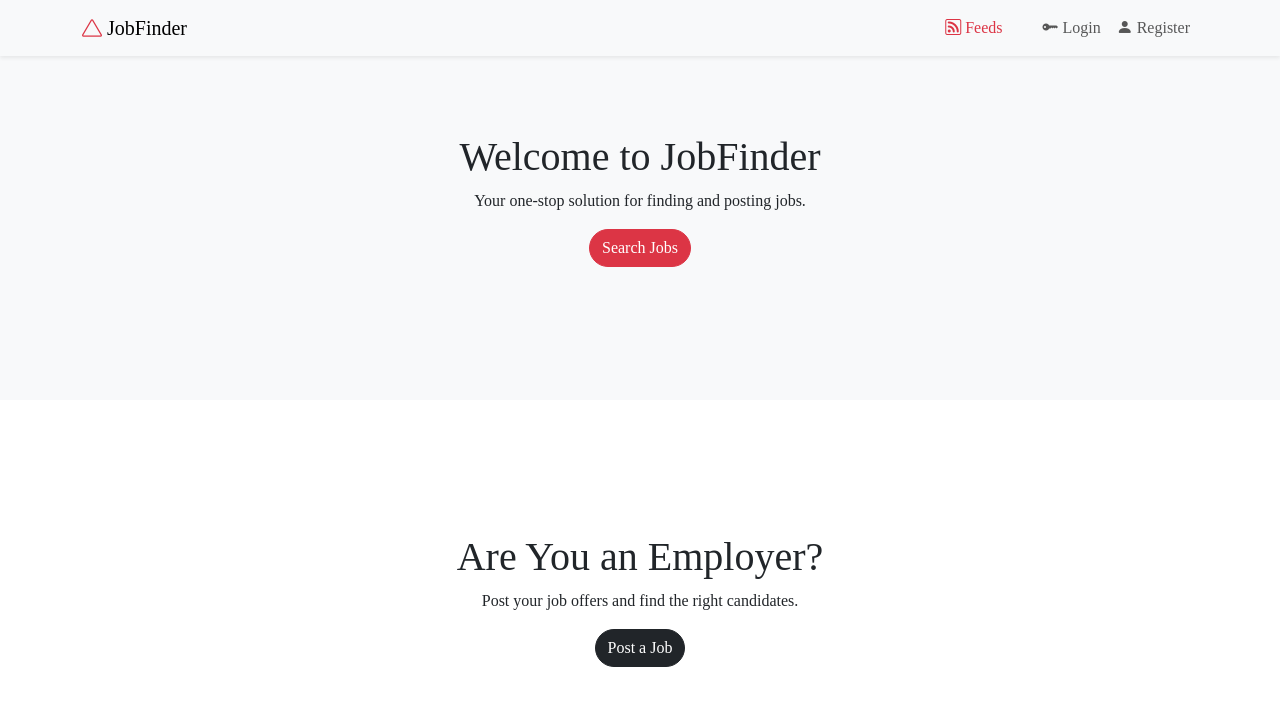
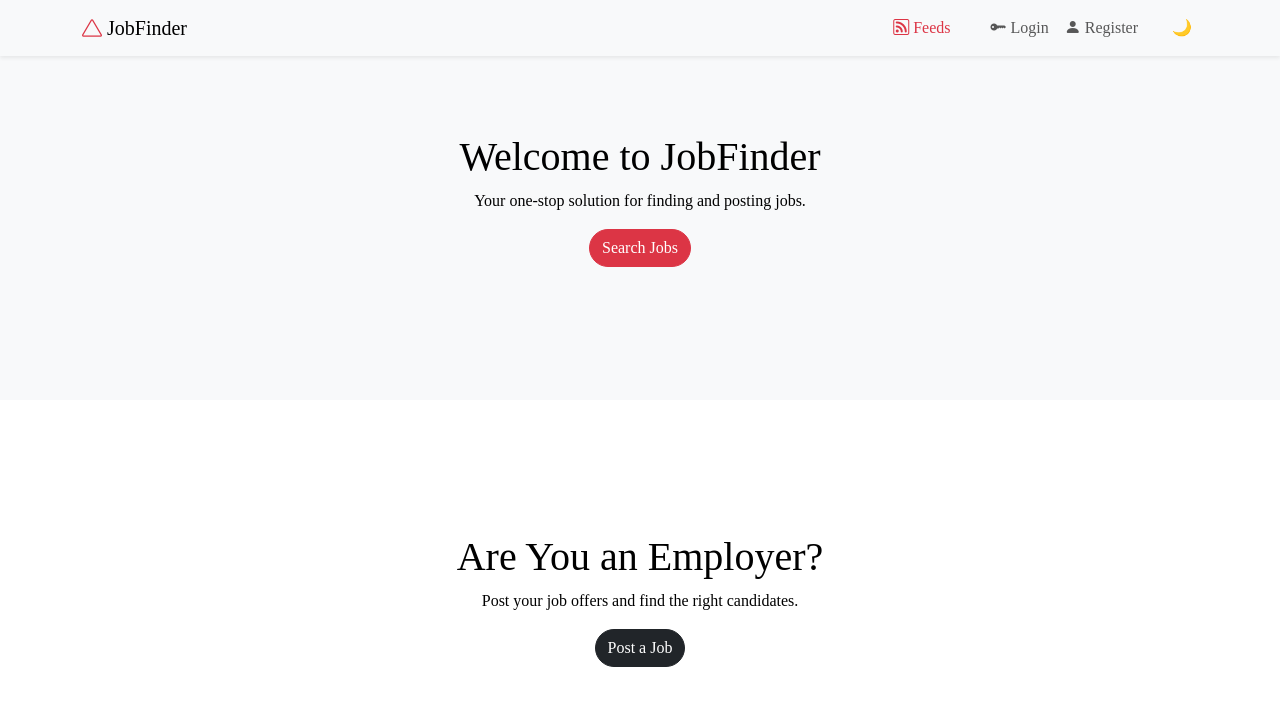
Before and after one commit to dev-skipo/JobFinder-SHA27, a React (Create React App) app in the folder client/: page / in a window 1280 px wide. Shown: the top 706 px of the page. Built offline with nearby package versions, Linux system fonts and the light colour scheme; a web font is replaced by a local one.

Commit message:
JobFinder - my version - 3

```diff
--- a/client/src/App.css
+++ b/client/src/App.css
@@ -3,3 +3,27 @@
 body {
     font-family: "Asap Condensed", serif;
 }
+
+
+/* DarkMode Css */
+body.light {
+    background-color: white;
+    color: black;
+}
+
+body.dark {
+    background-color: #222;
+    color: white;
+}
+
+.navbar {
+    transition: background-color 0.3s ease;
+}
+
+.navbar.bg-dark {
+    background-color: #343a40 !important; /* Dark mode  */
+}
+
+.navbar.bg-light {
+    background-color: #f8f9fa !important; /* Light mode */
+}
--- a/client/src/components/Navbar.js
+++ b/client/src/components/Navbar.js
@@ -1,44 +1,51 @@
-import React from "react";
+// src/components/NavigationBar.js
+import React, { useContext } from "react";
 import { Navbar, Nav, Container } from "react-bootstrap";
 import { Link } from "react-router-dom";
-
+import { ThemeContext } from '../contexts/ThemeContext'; // Import Theme-Context
 
 function NavigationBar({ isLoggedIn, onLogout }) {
+  const { theme, toggleTheme } = useContext(ThemeContext); // Access theme
+
   return (
-    <Navbar className="fixed-top shadow-sm" bg="light" expand="lg">
+    <Navbar className={`fixed-top shadow-sm ${theme === 'dark' ? 'bg-dark text-light' : 'bg-light text-dark'}`} expand="lg">
       <Container>
         <Navbar.Brand as={Link} to="/">
-          <i class="bi bi-triangle text-danger"></i> JobFinder
+          <i className="bi bi-triangle text-danger"></i> JobFinder
         </Navbar.Brand>
         <Navbar.Toggle aria-controls="basic-navbar-nav" />
         <Navbar.Collapse id="basic-navbar-nav" className="justify-content-end">
           <Nav>
             <Nav.Link className="text-danger me-4" as={Link} to="/feeds">
-            <i class="bi bi-rss"></i> Feeds
+              <i className="bi bi-rss"></i> Feeds
             </Nav.Link>
             {isLoggedIn ? (
               <>
                 <Nav.Link as={Link} to="/post">
-                <i class="bi bi-pencil-fill"></i> Create Post
+                  <i className="bi bi-pencil-fill"></i> Create Post
                 </Nav.Link>
                 <Nav.Link as={Link} to="/settings">
-                Settings
+                  Settings
                 </Nav.Link>
                 <Nav.Link as={Link} to="#" onClick={onLogout}>
-                Logout
+                  Logout
                 </Nav.Link>
               </>
             ) : (
               <>
                 <Nav.Link as={Link} to="/login">
-                <i class="bi bi-key-fill"></i> Login
+                  <i className="bi bi-key-fill"></i> Login
                 </Nav.Link>
                 <Nav.Link as={Link} to="/register">
-                <i class="bi bi-person-fill"></i> Register
+                  <i className="bi bi-person-fill"></i> Register
                 </Nav.Link>
               </>
             )}
           </Nav>
+          {/* toggle themes */}
+          <button onClick={toggleTheme} style={{ marginLeft: '20px', border: 'none', background: 'none', cursor: 'pointer' }}>
+            {theme === 'light' ? '🌙' : '☀️'} {/* Emoji Better*/}
+          </button>
         </Navbar.Collapse>
       </Container>
     </Navbar>
--- a/client/src/components/PostForm.js
+++ b/client/src/components/PostForm.js
@@ -40,8 +40,8 @@ function PostForm() {
 
   return (
     <section className="post-me d-flex align-items-center justify-content-center">
-    <Container className="mt-5">
-      <h1 className="text-start py-3"><i class="bi bi-sticky-fill"></i> Create Job Post</h1>
+    <Container className="mt-2">
+      <h1 className="text-start py-4"><i class="bi bi-sticky-fill"></i> Create Job Post</h1>
       <p className="pb-4 text-muted">Keep it clean when posting a job post</p>
       <Form onSubmit={handleSubmit}>
         <Row className="mb-3">
--- /dev/null
+++ b/client/src/contexts/ThemeContext.js
@@ -0,0 +1,29 @@
+// Dark Mode System
+import React, { createContext, useState, useEffect } from 'react';
+
+export const ThemeContext = createContext();
+
+export const ThemeProvider = ({ children }) => {
+    const [theme, setTheme] = useState(() => {
+        // Retrieve the theme from local storage / default to 'light'
+        const savedTheme = localStorage.getItem('theme');
+        return savedTheme ? savedTheme : 'light';
+    });
+
+    useEffect(() => {
+        // Apply the theme - body
+        document.body.className = theme;
+        // Save theme - local storage
+        localStorage.setItem('theme', theme);
+    }, [theme]);
+
+    const toggleTheme = () => {
+        setTheme((prev) => (prev === 'light' ? 'dark' : 'light'));
+    };
+
+    return (
+        <ThemeContext.Provider value={{ theme, toggleTheme }}>
+            {children}
+        </ThemeContext.Provider>
+    );
+};
--- a/client/src/index.js
+++ b/client/src/index.js
@@ -3,11 +3,14 @@ import ReactDOM from 'react-dom/client';
 import App from './App';
 import 'bootstrap/dist/css/bootstrap.min.css';
 import 'bootstrap-icons/font/bootstrap-icons.css';
+import { ThemeProvider } from './contexts/ThemeContext'; //Dark Mode
 
 const root = ReactDOM.createRoot(document.getElementById('root'));
 
 root.render(
     <React.StrictMode>
+    <ThemeProvider>
         <App />
-    </React.StrictMode>
+    </ThemeProvider>
+</React.StrictMode>
 );
```
